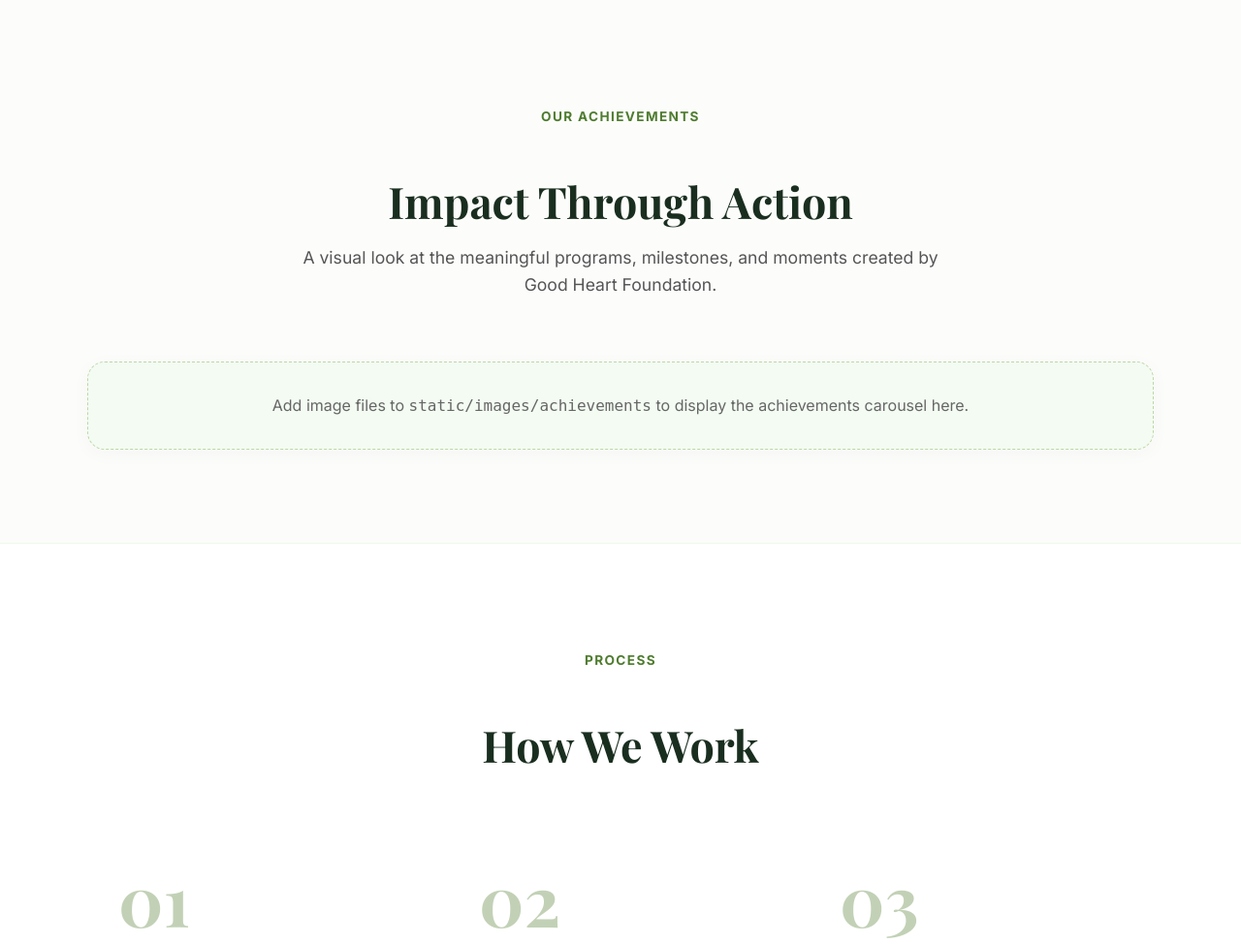
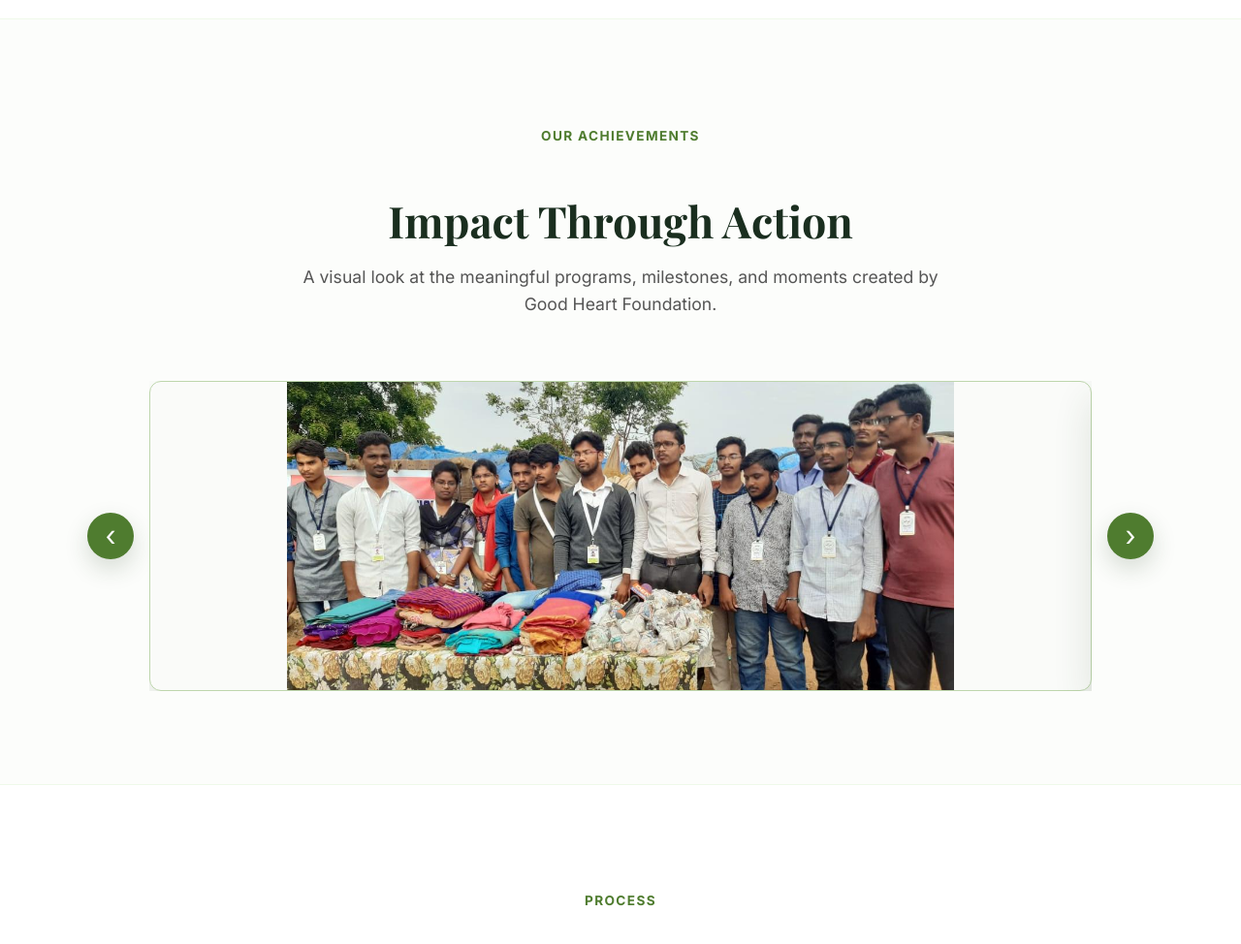
Before and after one commit to BShivaji/GoodHeartFoundation, a Flask app: page / in a window 1280 px wide. Shown: the part 2721-3695 px from the top of the page at 97% size. Run offline with Flask 3, Linux system fonts and the light colour scheme; data comes from the database, SQL or seed files in the repository; some libraries are stand-ins or nearby versions.

Commit message:
feat: implement home page dashboard with impact statistics and achievement carousels

```diff
--- a/routes/user_routes.py
+++ b/routes/user_routes.py
@@ -15,23 +15,23 @@ user_bp = Blueprint("user", __name__)
 
 @user_bp.route("/")
 def home():
-    achievements_dir = os.path.join(
+    gallery_dir = os.path.join(
         os.path.dirname(os.path.dirname(__file__)),
         "static",
         "images",
-        "achievements",
+        "gallery",
     )
     achievement_images = []
     allowed_extensions = {".png", ".jpg", ".jpeg", ".webp", ".gif"}
 
-    if os.path.isdir(achievements_dir):
-        for filename in sorted(os.listdir(achievements_dir)):
+    if os.path.isdir(gallery_dir):
+        for filename in sorted(os.listdir(gallery_dir)):
             _, extension = os.path.splitext(filename.lower())
             if extension in allowed_extensions:
                 achievement_images.append(
                     {
                         "title": os.path.splitext(filename)[0].replace("_", " ").replace("-", " ").title(),
-                        "image": f"images/achievements/{filename}",
+                        "image": f"images/gallery/{filename}",
                     }
                 )
 
--- a/static/css/style.css
+++ b/static/css/style.css
@@ -524,8 +524,9 @@ nav .navbar-links .button:hover {
 
 .premium-feature-card__img {
     width: calc(100% + 4rem);
-    height: 220px;
-    object-fit: cover;
+    height: 240px;
+    object-fit: contain;
+    background-color: #fafbf9; /* Subtle background for letterboxing */
     border-radius: 12px 12px 0 0;
     margin: -2.5rem -2rem 1.5rem -2rem;
 }
--- a/templates/user/index.html
+++ b/templates/user/index.html
@@ -51,7 +51,7 @@
                 <div class="achievements-carousel__track" data-recent-work-track>
                     {% for item in recent_works %}
                     <article class="achievements-carousel__slide recent-work-slide premium-feature-card" data-recent-work-slide>
-                        <img src="{{ url_for('static', filename=item.image_path) }}" alt="{{ item.title }}" class="premium-feature-card__img">
+                        <img src="{{ url_for('static', filename=item.image_path) }}" alt="{{ item.title }}" class="premium-feature-card__img" onerror="this.src='{{ url_for('static', filename='images/hero_bg.png') }}'">
                         <div class="premium-feature-card__content">
                             <h3>{{ item.title }}</h3>
                             <p>{{ item.description }}</p>
@@ -115,11 +115,8 @@
             <div class="achievements-carousel__viewport">
                 <div class="achievements-carousel__track" data-achievement-track>
                     {% for item in achievement_images %}
-                    <article class="achievements-carousel__slide premium-feature-card" data-achievement-slide>
-                        <img src="{{ url_for('static', filename=item.image) }}" alt="{{ item.title }}" class="premium-feature-card__img">
-                        <div class="premium-feature-card__content" style="padding: 1.5rem;">
-                            <h3 style="margin:0;">{{ item.title }}</h3>
-                        </div>
+                    <article class="achievements-carousel__slide" data-achievement-slide>
+                        <img src="{{ url_for('static', filename=item.image) }}" alt="Achievement" class="achievements-carousel__image" style="margin:0; height: 320px; width: 100%; object-fit: contain; background-color: #fafbf9; border-radius: 12px;" onerror="this.src='{{ url_for('static', filename='images/hero_bg.png') }}'">
                     </article>
                     {% endfor %}
                 </div>
```
